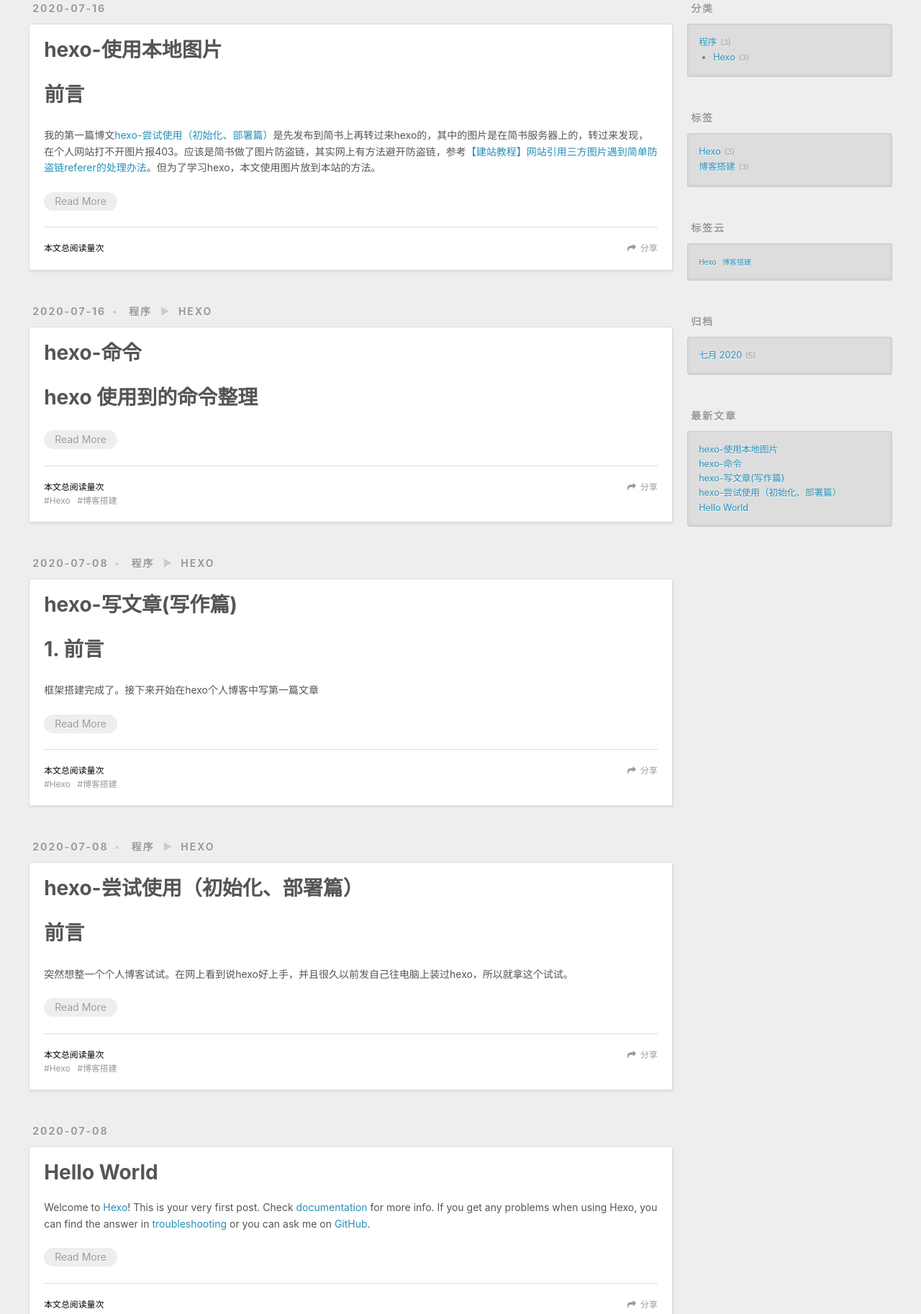
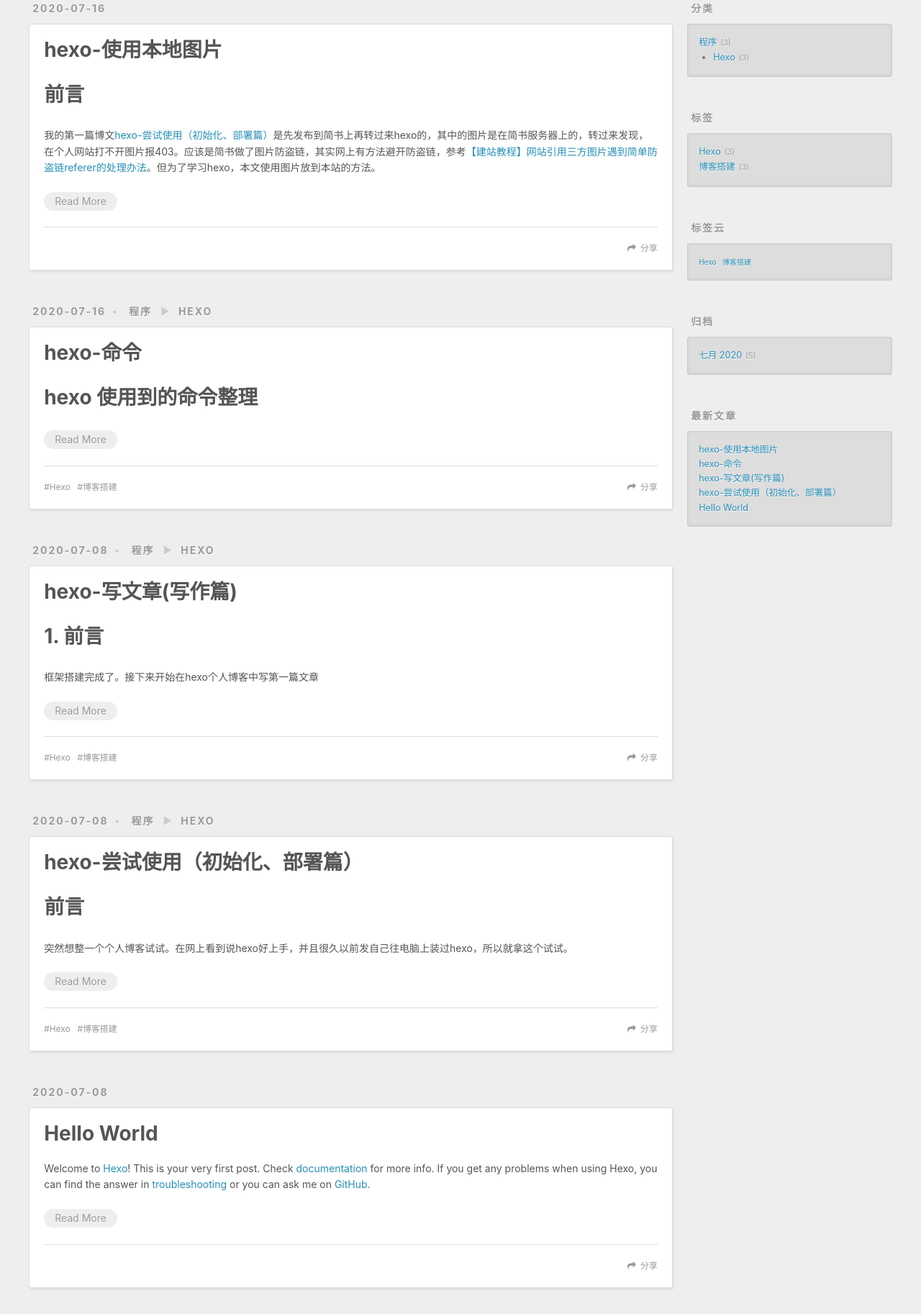
Before and after one commit to Jarod-Xie/Jarod-Xie.github.io, a plain HTML site: page index.html in a window 1280 px wide. Shown: the part 346-2172 px from the top of the page at 72% size. Drawn offline with nearby package versions, Linux system fonts and the light colour scheme; some packages are replaced by stand-ins of ours; a script that the page names is missing.

Commit message:
Site updated: 2020-07-23 13:50:46

```diff
--- a/index.html
+++ b/index.html
@@ -104,7 +104,6 @@
 
     </div>
     <footer class="article-footer">
-      <span id="busuanzi_container_page_pv">本文总阅读量<span id="busuanzi_value_page_pv"></span>次</span>
       <a data-url="http://yoursite.com/2020/07/16/hexo-%E4%BD%BF%E7%94%A8%E6%9C%AC%E5%9C%B0%E5%9B%BE%E7%89%87/" data-id="ckcofqlhl00021wni0io4567d" class="article-share-link">分享</a>
 
 
@@ -150,7 +149,6 @@
 
     </div>
     <footer class="article-footer">
-      <span id="busuanzi_container_page_pv">本文总阅读量<span id="busuanzi_value_page_pv"></span>次</span>
       <a data-url="http://yoursite.com/2020/07/16/hexo-%E5%91%BD%E4%BB%A4/" data-id="ckcofqlhq00051wnic8keefzc" class="article-share-link">分享</a>
 
 
@@ -198,7 +196,6 @@
 
     </div>
     <footer class="article-footer">
-      <span id="busuanzi_container_page_pv">本文总阅读量<span id="busuanzi_value_page_pv"></span>次</span>
       <a data-url="http://yoursite.com/2020/07/08/hexo-%E5%86%99%E6%96%87%E7%AB%A0-%E5%86%99%E4%BD%9C%E7%AF%87/" data-id="ckcofqlhj00011wni9ecse6mc" class="article-share-link">分享</a>
 
 
@@ -246,7 +243,6 @@
 
     </div>
     <footer class="article-footer">
-      <span id="busuanzi_container_page_pv">本文总阅读量<span id="busuanzi_value_page_pv"></span>次</span>
       <a data-url="http://yoursite.com/2020/07/08/hexo-%E5%B0%9D%E8%AF%95%E4%BD%BF%E7%94%A8%EF%BC%88%E5%88%9D%E5%A7%8B%E5%8C%96%E3%80%81%E9%83%A8%E7%BD%B2%E7%AF%87%EF%BC%89/" data-id="ckcofqlhs00061wni0p53473r" class="article-share-link">分享</a>
 
 
@@ -290,7 +286,6 @@
 
     </div>
     <footer class="article-footer">
-      <span id="busuanzi_container_page_pv">本文总阅读量<span id="busuanzi_value_page_pv"></span>次</span>
       <a data-url="http://yoursite.com/2020/07/08/hello-world/" data-id="ckcofqlhc00001wnic2x5088a" class="article-share-link">分享</a>
 
 
```
Also changed, not shown: 2020/07/08/hello-world/index.html (+1 -1 lines), 2020/07/08/hexo-写文章-写作篇/index.html (+1 -1 lines), 2020/07/08/hexo-尝试使用（初始化、部署篇）/index.html (+1 -1 lines), 2020/07/16/hexo-使用本地图片/index.html (+1 -1 lines), 2020/07/16/hexo-命令/index.html (+1 -1 lines).
